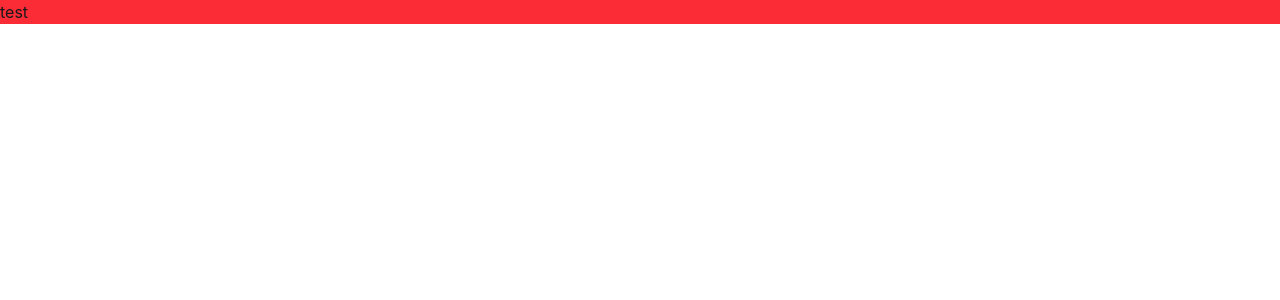
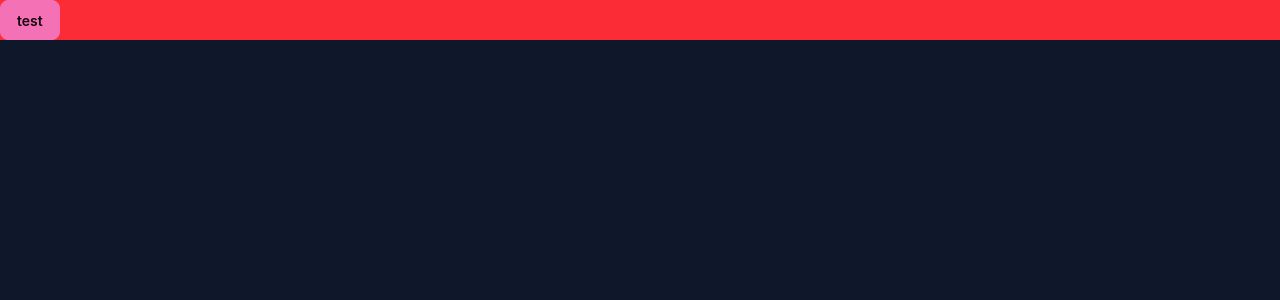
Before and after one commit to lovanjatovo/bloc-note, a React (Vite) app: page / in a window 1280 px wide. Shown: the top 300 px of the page. Built offline with nearby package versions, Linux system fonts and the light colour scheme.

Commit message:
docs: another dependencies added

```diff
--- a/index.html
+++ b/index.html
@@ -1,5 +1,5 @@
 <!doctype html>
-<html lang="en">
+<html lang="en" data-theme="night">
   <head>
     <meta charset="UTF-8" />
     <link rel="icon" type="image/svg+xml" href="/favicon.svg" />
--- a/package.json
+++ b/package.json
@@ -11,6 +11,7 @@
   },
   "dependencies": {
     "@tailwindcss/vite": "^4.3.3",
+    "lucide": "^1.48.0",
     "react": "^19.2.8",
     "react-dom": "^19.2.8",
     "tailwindcss": "^4.3.3"
--- a/src/App.tsx
+++ b/src/App.tsx
@@ -2,7 +2,7 @@
   return (
     <>
     <div className="bg-red-500">
-      test
+      <button className="btn btn-accent">test</button>
     </div>
     </>
   )
--- a/src/index.css
+++ b/src/index.css
@@ -1,2 +1,5 @@
 @import "tailwindcss";
-@plugin "daisyui";
+@plugin "daisyui"{
+  themes :
+  night
+};
```
Also changed, not shown: 1 other file (tests, documents, lock files or other folders).
